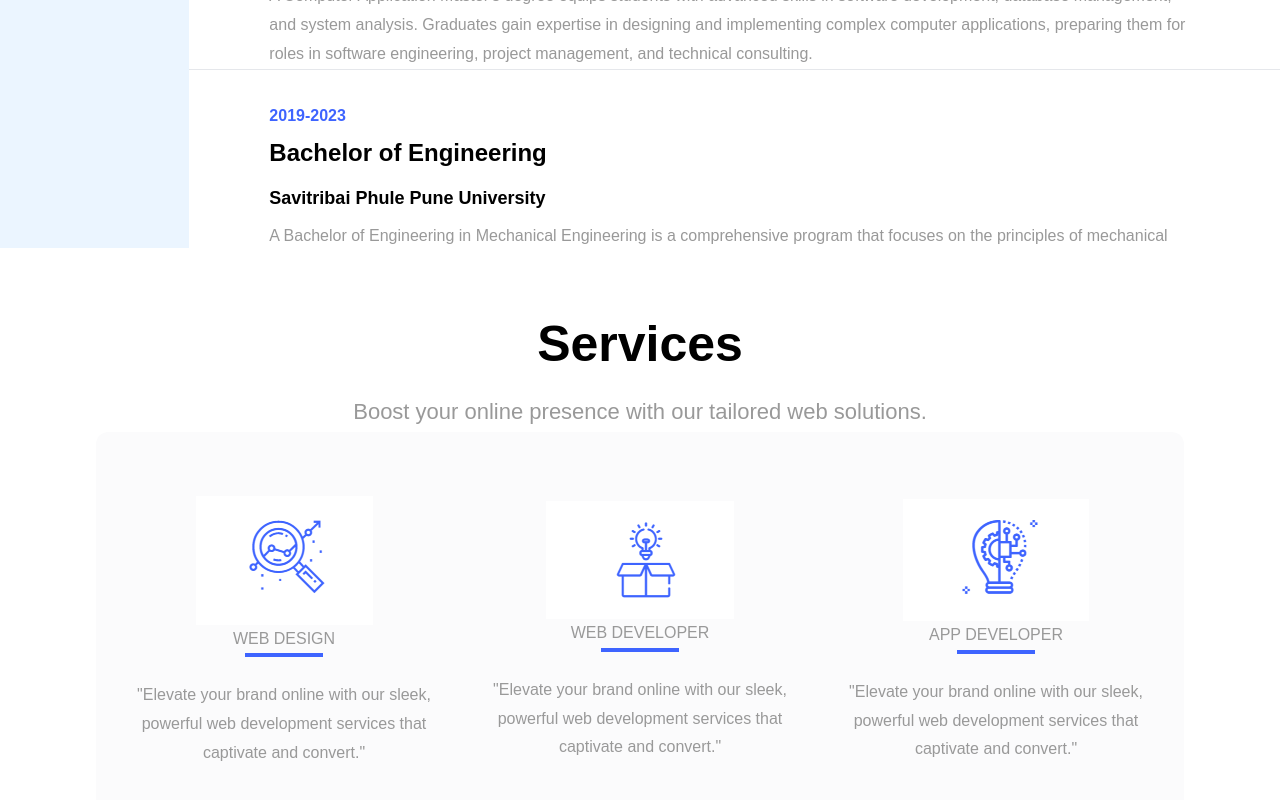
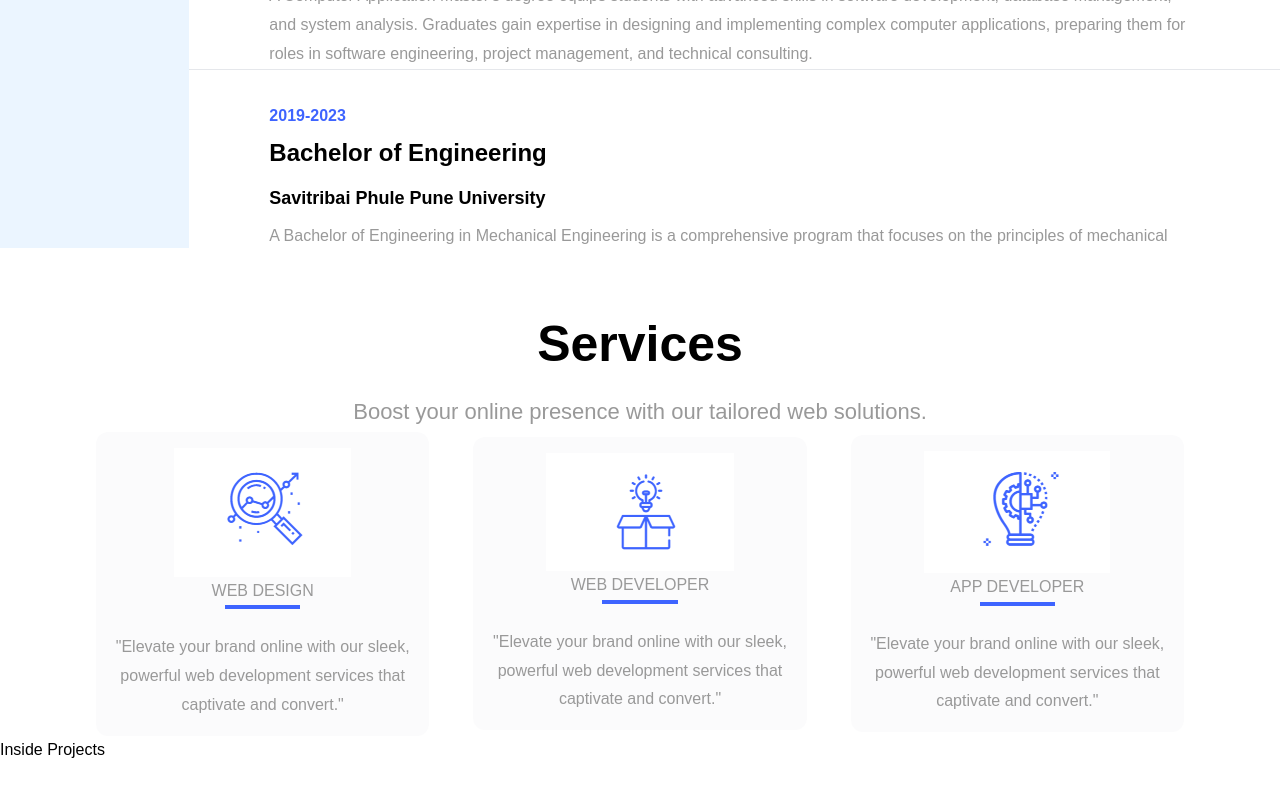
Before and after one commit to mayurrohokale/portfolio, a React (Create React App) app: page / in a window 1280 px wide. Shown: the part 1912-2712 px from the top of the page. After the commit the page ends 2677 px from the top, so only its background shows below. Built offline with nearby package versions, Linux system fonts and the light colour scheme.

Commit message:
created  projects component and finalize the changes in Services

```diff
--- a/src/App.js
+++ b/src/App.js
@@ -4,7 +4,7 @@ import Main from "./component/MainComponent.js";
 import About from "./component/AboutUs.js";
 import Resume from "./component/Resume.js";
 import Services from "./component/Services.js";
-
+import Projects from "./component/Projects.js";
 export default function App() {
   return (
     <div>
@@ -25,6 +25,7 @@ export default function App() {
         <About />
         <Resume />
         <Services />
+        <Projects />
       </div>
     </div>
   );
--- /dev/null
+++ b/src/component/Projects.js
@@ -0,0 +1,7 @@
+
+
+export default function Projects() {
+    return (
+        <div>Inside Projects</div>
+    );
+}
--- a/src/component/Resume.js
+++ b/src/component/Resume.js
@@ -1,5 +1,5 @@
 import { CircularProgressbarWithChildren } from "react-circular-progressbar";
-import { Progress } from "flowbite-react";
+
 
 const FEATURED_SKILLS = [
   {
--- a/src/component/Services.js
+++ b/src/component/Services.js
@@ -7,8 +7,8 @@ export default function Services() {
       <p className="text-center text-[#999999] text-[12px] md:text-[22px] mt-8 ">
         Boost your online presence with our tailored web solutions.
       </p>
-      <div className="grid grid-cols-1 md:grid-cols-3 gap-11 rounded-xl bg-gray-300/10 py-16 px-8 text-center hover:shadow-2xl shadow-black items-center mx-auto w-[85%] md:text-[16px] text-[12px] text-[#999999]">
-        <div>
+      <div className="grid grid-cols-1 md:grid-cols-3 gap-11   text-center  items-center mx-auto w-[85%] md:text-[16px] text-[12px] text-[#999999] cursor-pointer">
+        <div className=" rounded-xl bg-gray-300/10 hover:shadow-2xl shadow-black py-4 px-4 ">
           <img src="./WebDesign.png" alt="web1" className="mx-auto my-auto" />
           <h1>WEB DESIGN</h1>
           <hr className="border-2 border-custom-blue w-1/4 mx-auto h-1/6" />
@@ -18,7 +18,7 @@ export default function Services() {
           </p>
         </div>
 
-        <div>
+        <div className=" rounded-xl bg-gray-300/10 hover:shadow-2xl shadow-black py-4 px-4 ">
           <img src="./WebDev.png" alt="web2" className="mx-auto my-auto" />
           <h1>WEB DEVELOPER</h1>
           <hr className="border-2 border-custom-blue w-1/4 mx-auto h-1/6" />
@@ -28,7 +28,7 @@ export default function Services() {
           </p>
         </div>
 
-        <div>
+        <div className=" rounded-xl bg-gray-300/10 hover:shadow-2xl shadow-black py-4 px-4 ">
           <img src="./AppDev.png" alt="app" className="mx-auto my-auto" />
           <h1>APP DEVELOPER</h1>
           <hr className="border-2 border-custom-blue w-1/4 mx-auto h-1/6" />
```
